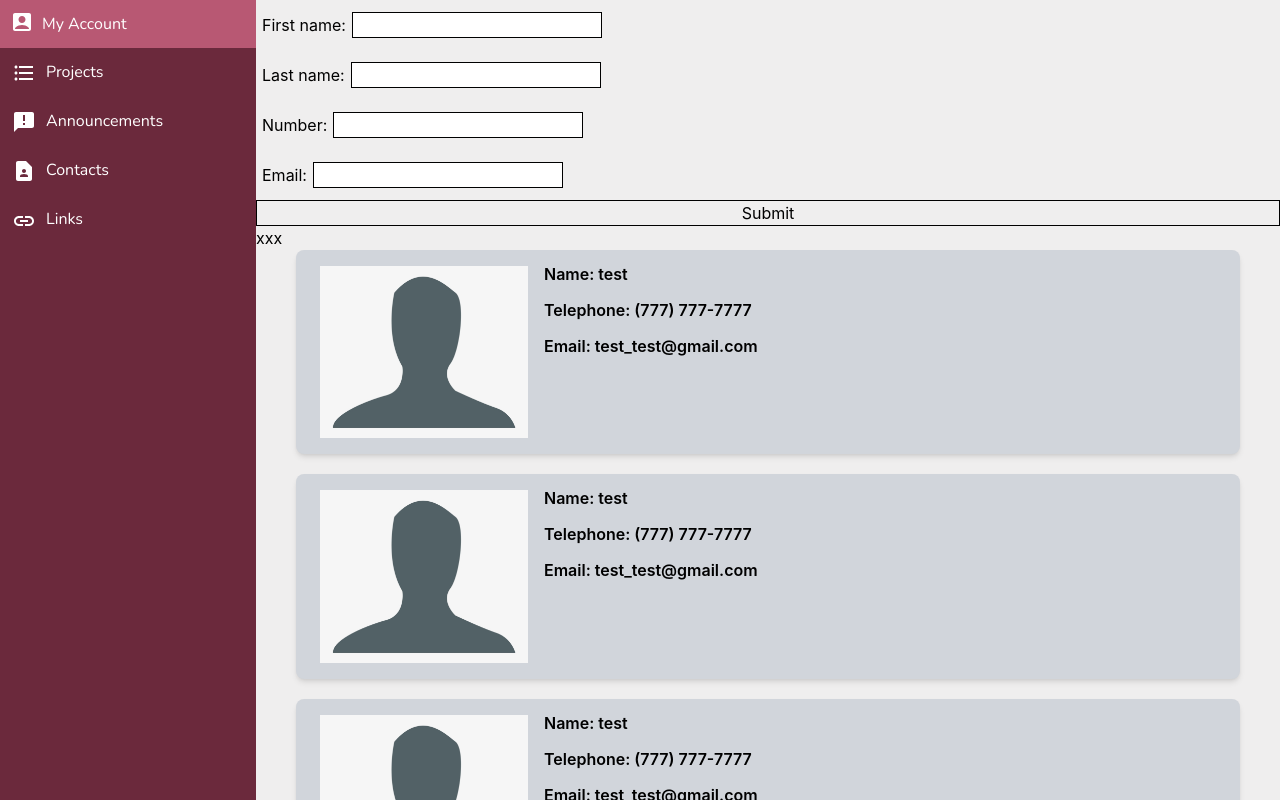
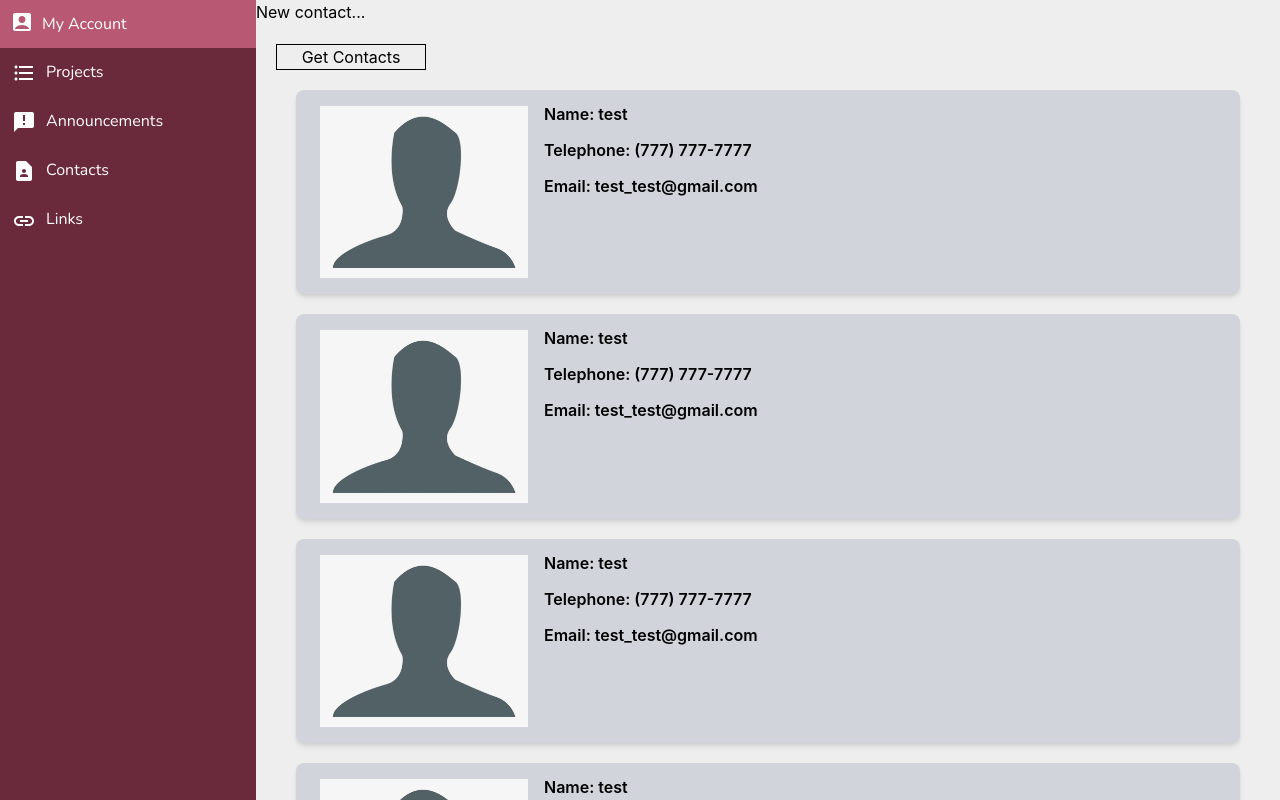
Before and after one commit to omar-alomar/mbaDraft, a React (Create React App) app in the folder client/: page /contacts in a window 1280 px wide. Shown: the top 800 px of the page. Built offline with nearby package versions, Linux system fonts and the light colour scheme.

Commit message:
general-use modal

```diff
--- /dev/null
+++ b/client/src/components/Modal.jsx
@@ -0,0 +1,29 @@
+import React from 'react'
+import { useState } from 'react';
+
+const Modal = (props) => {
+    const [shouldShow, setShouldShow] = useState(false)
+
+    return (
+        <>
+        <button onClick={() => setShouldShow(true)}>{props.buttonName}</button>
+        {shouldShow && (
+            <div
+             className='fixed flex justify-center items-center top-0 left-0 right-0 inset-0 bg-gray-500 bg-opacity-75 transition-opacity'
+             onClick={() => setShouldShow(false)}
+            >
+                <div className='bg-gray-300 border-solid border-2 border-black text-right static'
+                 onClick={e => e.stopPropagation()}
+                >
+                     <button
+                      className="p-1"
+                      onClick={() => setShouldShow(false)}>X</button>
+                    {props.children}
+                </div>
+            </div>
+        )}
+        </>
+    )
+}
+
+export default Modal
--- a/client/src/css/contacts.css
+++ b/client/src/css/contacts.css
@@ -10,17 +10,21 @@
     }
 }
 
-
-
 .contacts__form {
     display: flex;
     flex-direction: column;
+    margin: 20px;
 }
 
 
-.contacts__form__input,
 .contacts__form__label {
-    margin: 6px;
+    display: block;
+}
+
+.contacts__form__span {
+    display: inline-block;
+    text-align: left;
+    width: 100px;
 }
 
 .contacts__form__input {
@@ -28,7 +32,17 @@
 }
 
 .contacts__form__submit {
+    margin-top: 5px;
     border: 1px solid;
+    width: 100px;
+    margin-left: 180px;
+    background: #ffff;
+}
+
+.contacts__form__button{
+    margin: 20px;
+    border: 1px solid;
+    width: 150px;
 }
 
 .contacts__form__submit:hover {
--- a/client/src/pages/Contacts.jsx
+++ b/client/src/pages/Contacts.jsx
@@ -2,6 +2,7 @@ import React from 'react';
 import { useState } from 'react';
 import axios from 'axios';
 import ContactCard from '../components/ContactCard';
+import Modal from '../components/Modal';
 
 
 const Contacts = () => {
@@ -35,23 +36,26 @@ const Contacts = () => {
 
   return (
     <div className="contacts mx-auto w-full">
+      <Modal buttonName="New contact...">
         <form className="contacts__form" onSubmit={handleSubmit}>
-        <label className="contacts__form__label">First name:
+          <label className="contacts__form__label"><span className="contacts__form__span">First name:</span>
           <input className="contacts__form__input" type="text" onChange={(e) => setFname(e.target.value)}/></label>
 
-        <label className="contacts__form__label">Last name:
+          <label className="contacts__form__label"><span className="contacts__form__span">Last name:</span>
           <input className="contacts__form__input" type="text" onChange={(e) => setLname(e.target.value)}/></label>
 
-        <label className="contacts__form__label">Number:
+          <label className="contacts__form__label"><span className="contacts__form__span">Number:</span>
           <input className="contacts__form__input" type="tel" onChange={(e) => setTel(e.target.value)}/></label>
 
-        <label className="contacts__form__label">Email:
+          <label className="contacts__form__label"><span className="contacts__form__span">Email:</span>
           <input className="contacts__form__input" type="email" onChange={(e) => setEmail(e.target.value)}/></label>
 
-        <input type="submit" className="contacts__form__submit"></input>
+          <button type="submit" className="contacts__form__submit">Add contact</button>
         </form>
+      </Modal>
+
       <div className="contacts__cards">
-      <button onClick={getContacts}>xxx</button>
+      <button className="contacts__form__button"onClick={getContacts}>Get Contacts</button>
       </div>
       <div className='inset-0 flex flex-col flex-wrap justify-evenly'>
 
```
Lines whose indentation alone changed are shown as unchanged.
